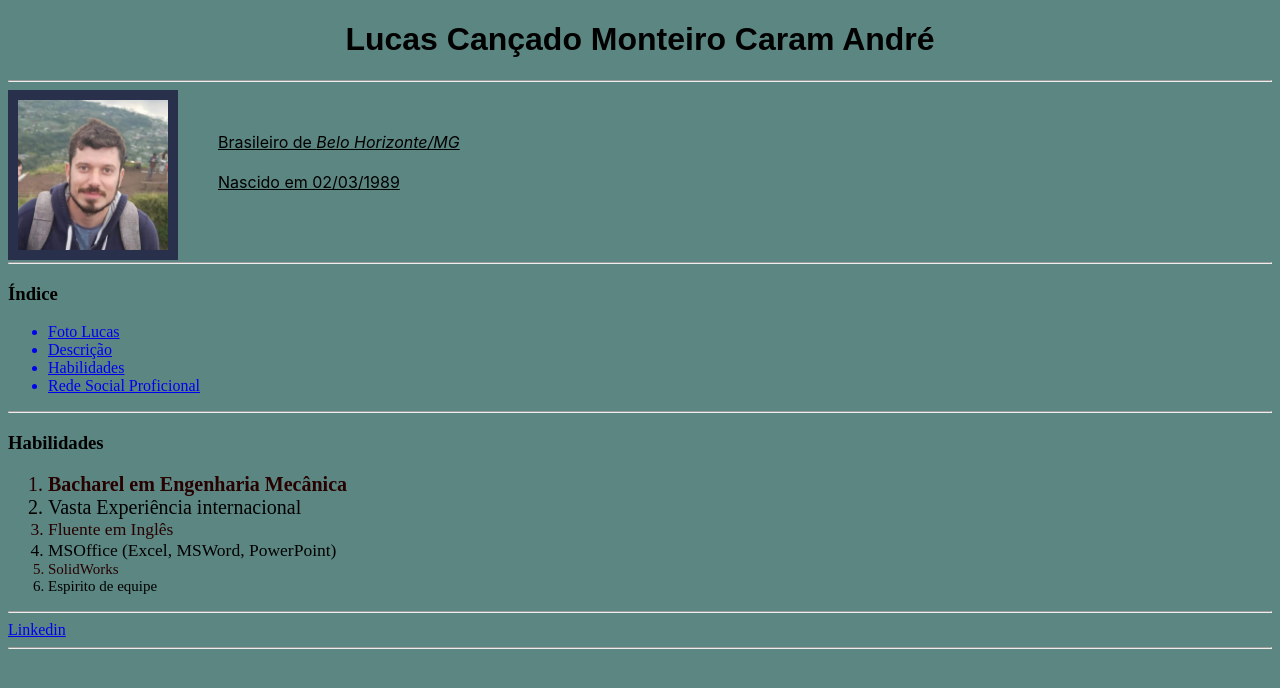
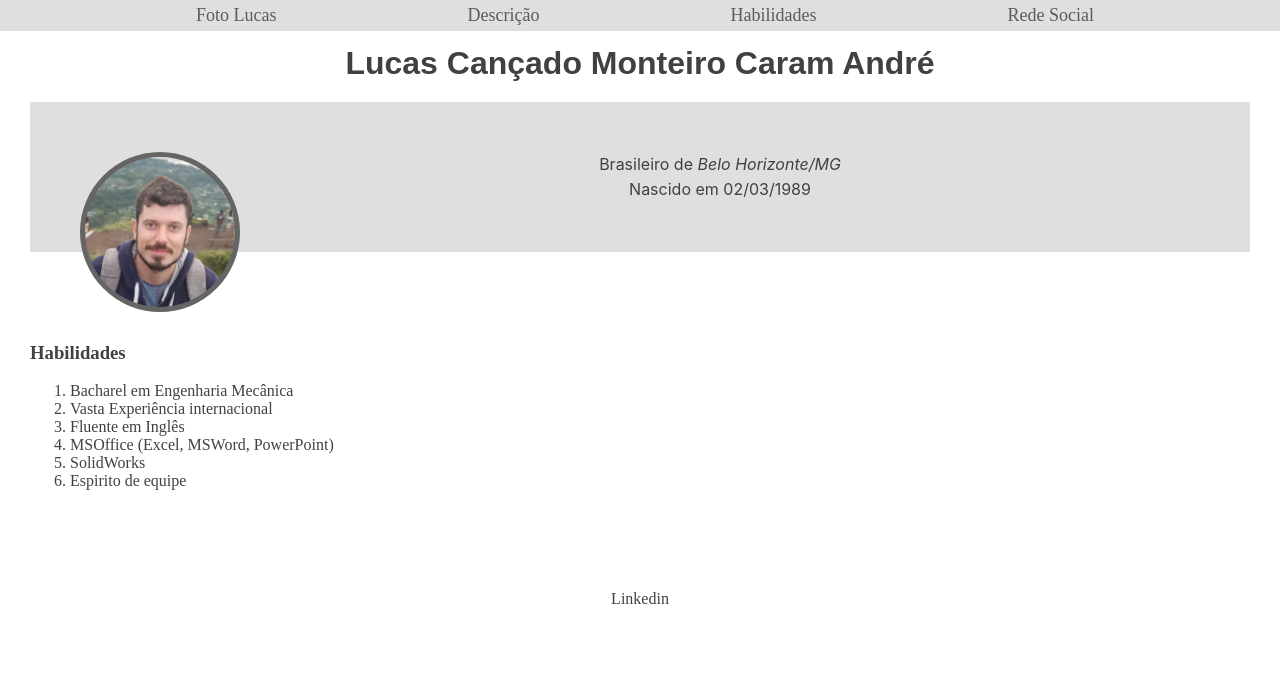
Before and after one commit to LucasCAndre/Portfolio, a plain HTML site: page index.html in a window 1280 px wide. Drawn offline with Linux system fonts and the light colour scheme.

Commit message:
Melhorias layout

```diff
--- a/index.html
+++ b/index.html
@@ -11,33 +11,38 @@
 <body>
     <div>
             <h1>Lucas Cançado Monteiro Caram André</h1>
-            <hr>
-            <img id=fotoLucas src="me.jpg" alt="Foto do Lucas André" width="150px">
-        <p id=descricao style="line-height: 40px;">Brasileiro de <em>Belo Horizonte/MG</em><br>
+        <div id="descricaofoto">
+            <img id=fotoLucas src="me.jpg" alt="Foto do Lucas André">
+        <div id=descricao>
+            <p style="line-height: 25px;">Brasileiro de <em>Belo Horizonte/MG</em><br>
                 Nascido em 02/03/1989
             </p>
         </div>
-    <br><br>
-<hr>
-<h3>Índice</h3>
-    <ul>
+        </div>
+    </div>
+
+<div>
+    <ul id="indice">
         <a href="#fotoLucas"><li>Foto Lucas</li></a>
         <a href="#descricao"><li>Descrição</li></a>
         <a href="#hab"><li>Habilidades</li></a>
-        <a href="#ld"><li>Rede Social Proficional</li></a>
+        <a href="#ld"><li>Rede Social</li></a>
     </ul>
-<hr>
-<h3 id=hab>Habilidades</h3>
+</div>
+    <div class="habilidades">
+        <h3 id=hab>Habilidades</h3><br>
         <ol>
-    <li class="li1"> <strong>Bacharel em Engenharia Mecânica</strong></li>
+            <li class="li1">Bacharel em Engenharia Mecânica</li>
             <li class="li1">Vasta Experiência internacional</li>
             <li class="li2">Fluente em Inglês</li>
             <li class="li2">MSOffice (Excel, MSWord, PowerPoint)</li>
             <li class="li3">SolidWorks</li>
             <li class="li3">Espirito de equipe</li>
         </ol>
-<hr>
+    </div>
+<div class="ldn">
     <a id=ld href="https://www.linkedin.com/in/lucascandre/" target="_blank">Linkedin</a>
-<hr>
+</div>
+
 </body>
 </html>
--- a/style.css
+++ b/style.css
@@ -1,41 +1,86 @@
+* {
+    margin: 0;
+    }
+
+body {
+    margin: 25px 0px 0px 0px;
+    color: #414141;
+}
+
 h1 {
     font-family: fantasy;
     text-align: center;
-}
+    background-color: rgb(255, 255, 255);
+    padding: 20px
+    }
 
 #descricao {
     font-family: -apple-system, BlinkMacSystemFont, 'Segoe UI', Roboto, Oxygen, Ubuntu, Cantarell, 'Open Sans', 'Helvetica Neue', sans-serif;
-    text-decoration: underline;
-    margin-top: 40px;
+    text-align: center;
 }
 
-body {
-    background-color: rgba(0, 68, 62, 0.644);
-}
-
-.li1 {
-    font-size: 20px;
-}
-
-.li2 {
-    font-size: 17.5px;
-}
-
-.li3 {
-    font-size: 15px;
-}
 
 #fotoLucas {
+    width: 150px;
     float: left;
-    margin-right: 40px;
-    padding: 10px;
-    background-color:rgba(14, 0, 48, 0.644);
-}
-
-ol li:nth-child(2n+1){
-    color: rgb(39, 0, 0);
+    padding: 5px;
+    background-color:#656566;
+    border-radius: 90px;
 }
 
 ol li:nth-child(2n+1):hover {
     color: rgb(0, 39, 10);
 }
+
+#descricaofoto {
+    background-color: rgb(223, 223, 223);
+    padding: 50px;
+    margin: 0px 30px 0px 30px;
+    height: fit-content;
+}
+
+#indice {
+    background-color: rgb(223, 223, 223);
+    position: fixed;
+    top: 0px;
+    width: 100%;
+    display: flex;
+    justify-content: space-evenly;
+    padding: 5px;
+    list-style: none;
+}
+
+#indice li:hover {
+    color: rgb(36, 36, 36);
+}
+
+#indice li {
+    color: rgb(92, 92, 92);
+    font-size: 18px;
+}
+
+#hab {
+    margin-top: 40px;
+}
+
+a {
+    text-decoration: none;
+}
+
+#ld {
+    color: #414141;
+}
+
+.ldn {
+    margin-top: 100px;
+    width: 100%;
+    text-align: center;
+}
+
+#ld:hover {
+    color: rgb(0, 0, 0);
+}
+
+.habilidades {
+    margin: 90px 0 0 30px;
+}
```
Lines whose indentation alone changed are shown as unchanged.
